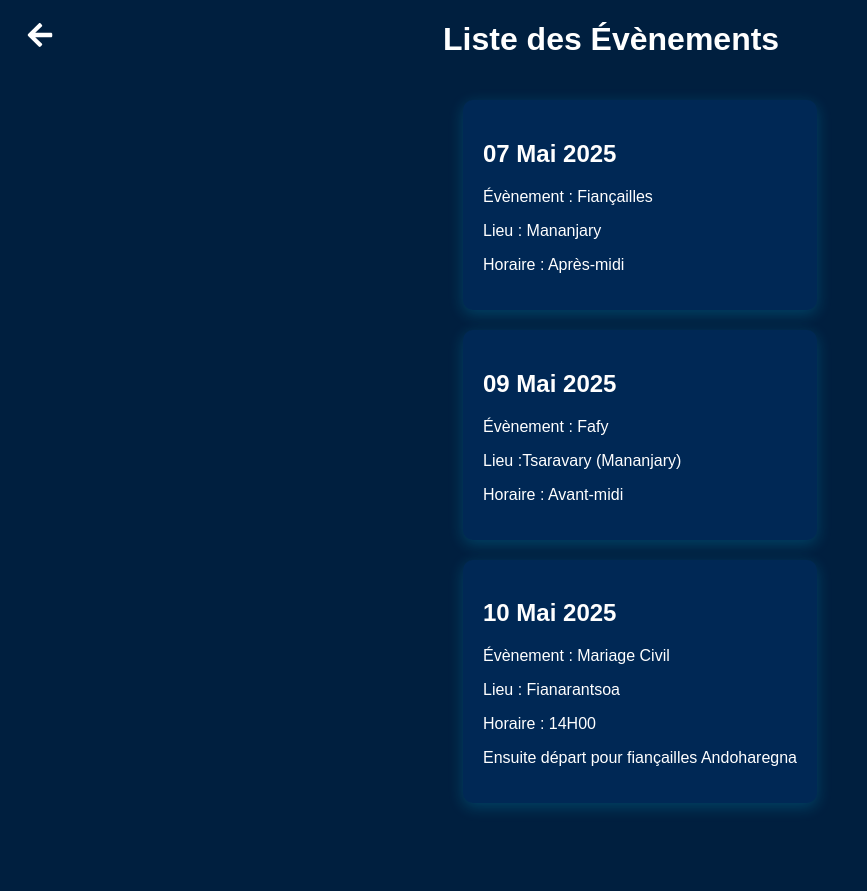
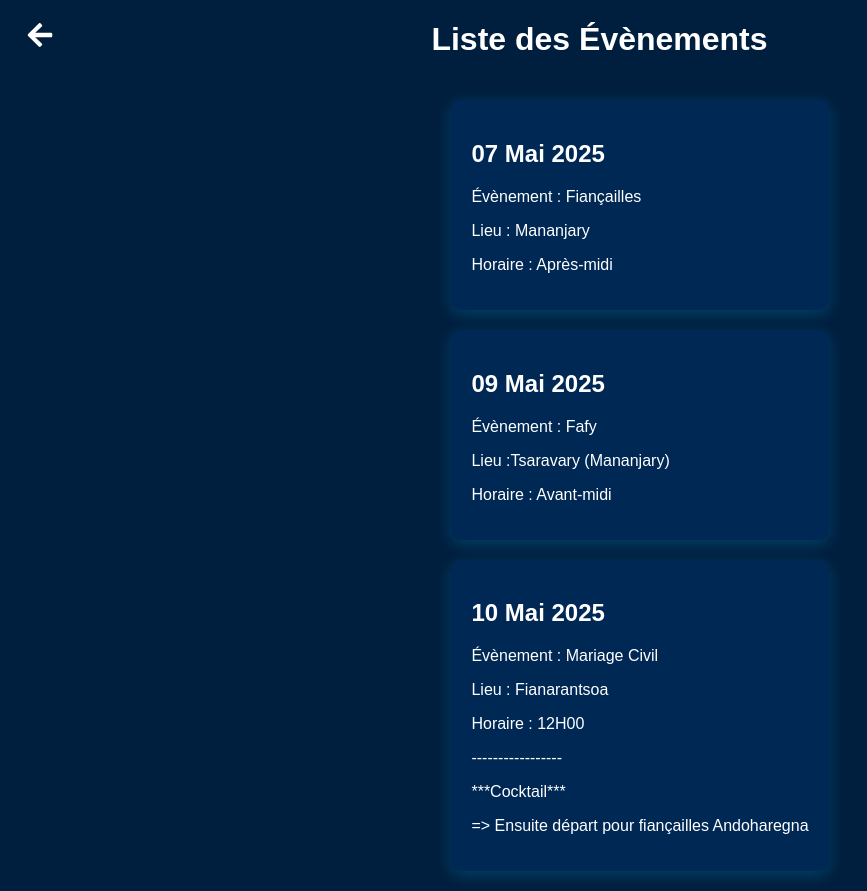
Before and after one commit to claudemarjean/the-claudes, a React (Create React App) app: page /events in a window 1280 px wide. Shown: the whole page, without its empty margins (0-867 px from the left). Before the commit the page ends 823 px from the top, so only its background shows below. Built offline with nearby package versions, Linux system fonts and the light colour scheme.

Commit message:
add details

```diff
--- a/src/Events.js
+++ b/src/Events.js
@@ -25,8 +25,9 @@ const events = [
     date: "10 Mai 2025",
     evenement : "Évènement : Mariage Civil ",
     location: "Lieu : Fianarantsoa",
-    horaire : "Horaire : 14H00",
-    details: "Ensuite départ pour fiançailles Andoharegna ",
+    horaire : "Horaire : 12H00",
+    details: "***Cocktail*** ",
+    detailsplus : "=> Ensuite départ pour fiançailles Andoharegna "
   }
 ];
 
@@ -60,9 +61,14 @@ function Events() {
             <p className="details">{event.horaire}</p>
             {
               event.id === 3 && (
-                <p className="details">{event.details}</p>
+                <>
+                  <p className="details">-----------------</p>
+                  <p className="details">{event.details}</p>
+                  <p className="details">{event.detailsplus}</p>
+                </>
               )
             }
+
           </motion.div>
         ))}
       </div>
```
